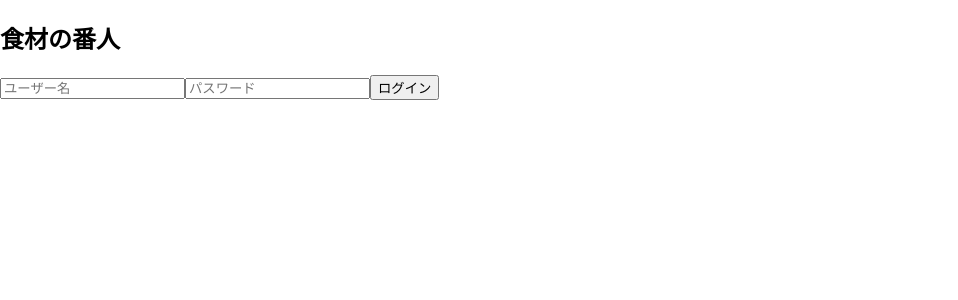
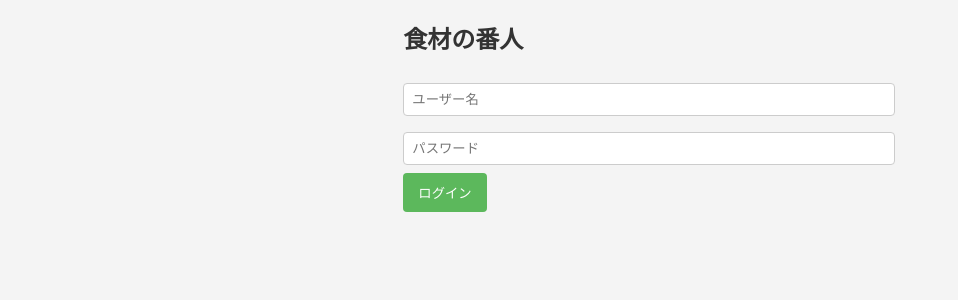
Before and after one commit to babu3150/food-guardian, a React (Create React App) app in the folder frontend/: page / in a window 1280 px wide. Shown: the top 300 px of the page, without its empty margins (0-958 px from the left). Built offline with nearby package versions, Linux system fonts and the light colour scheme.

Commit message:
スタイルシートの編集

```diff
--- a/frontend/src/App.css
+++ b/frontend/src/App.css
@@ -1,38 +1,56 @@
-.App {
-  text-align: center;
+body {
+  font-family: Arial, sans-serif;
+  background-color: #f4f4f4;
+  margin: 0;
+  padding: 0;
+  display: flex;
+  justify-content: center;
+  align-items: flex-start;
+  height: 100vh;
 }
 
-.App-logo {
-  height: 40vmin;
-  pointer-events: none;
+h2 {
+  color: #333;
 }
 
-@media (prefers-reduced-motion: no-preference) {
-  .App-logo {
-    animation: App-logo-spin infinite 20s linear;
-  }
+hr {
+  border: none;
+  border-top: 1px solid #ccc;
+  margin: 20px 0;
 }
 
-.App-header {
-  background-color: #282c34;
-  min-height: 100vh;
-  display: flex;
-  flex-direction: column;
-  align-items: center;
-  justify-content: center;
-  font-size: calc(10px + 2vmin);
-  color: white;
+input {
+  width: 100%;
+  padding: 8px;
+  margin: 8px 0;
+  border: 1px solid #ccc;
+  border-radius: 4px;
+  cursor: pointer;
 }
 
-.App-link {
-  color: #61dafb;
+button {
+  padding: 10px 15px;
+  background-color: #5cb85c;
+  color: white;
+  border: none;
+  border-radius: 4px;
+  cursor: pointer;
 }
 
-@keyframes App-logo-spin {
-  from {
-    transform: rotate(0deg);
-  }
-  to {
-    transform: rotate(360deg);
-  }
+button:hover {
+  background-color: #4cae4c;
 }
+
+button.delete {
+  background-color: #d9534f;
+  margin-left: 10px;
+  padding: 5px 10px;
+}
+
+.food-item {
+  background-color: white;
+  padding: 10px;
+  margin: 10px 0;
+  border-radius: 4px;
+  box-shadow: 0 0 10px rgba(0, 0, 0, 0.1);
+}
```
